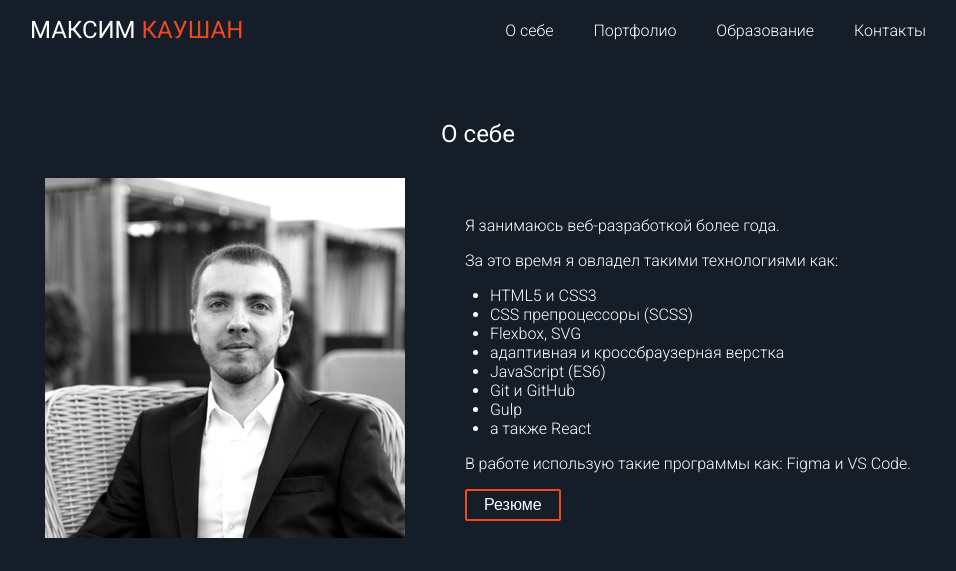
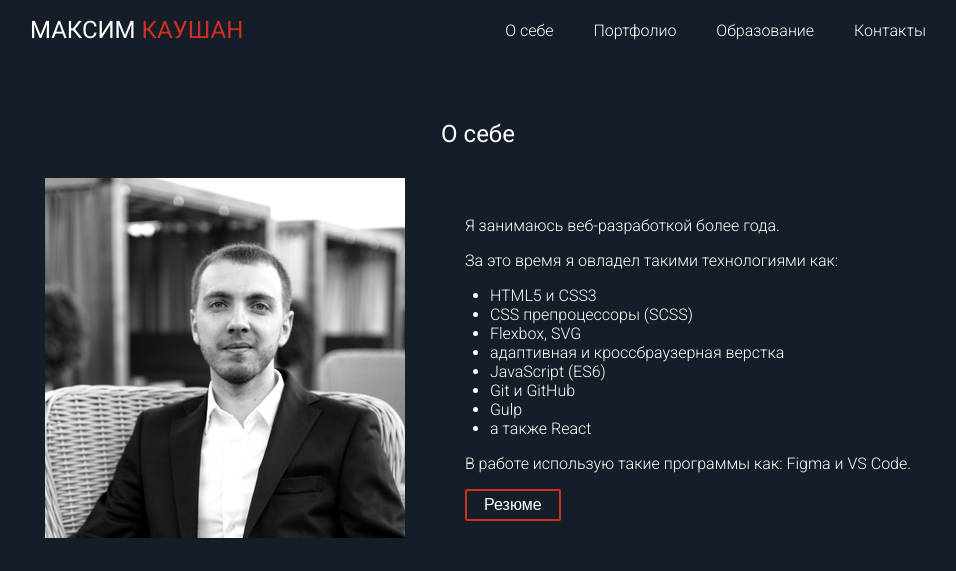
Before and after one commit to mskaushan/my, a website: page index.html in a window 1280 px wide. Shown: the top 571 px of the page, without its empty margins (162-1118 px from the left). Drawn offline with Linux system fonts and the light colour scheme.

Commit message:
Сhanged the main color

```diff
--- a/scss/style.scss
+++ b/scss/style.scss
@@ -12,8 +12,8 @@ $screen-md-max: 991px;
 $screen-lg-max: 1199px;
 
 $color-background: #141d28;
-$color-primary: #f34723;
-$color-primary-pale: #b13e27;
+$color-primary: #cc3122;
+$color-primary-pale: #a1261b;
 
 $color-text-primary: #fff;
 
```
Also changed, not shown: css/style.css.
